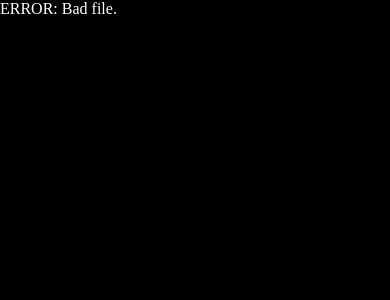
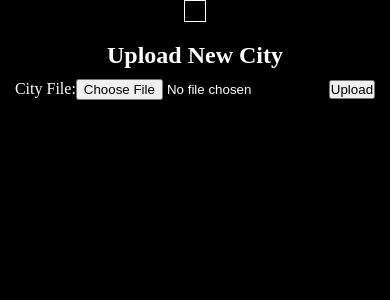
Before and after one commit to indigoparadox/sc2php, a PHP site: page / in a window 390 px wide. Shown: the top 300 px of the page. Run offline with PHP 8.4, Linux system fonts and the light colour scheme.

Commit message:
Added arbitrary file uploads to example.

```diff
--- a/example/index.php
+++ b/example/index.php
@@ -1,62 +1,85 @@
 <?php
 require_once( '../libsc2php.php' );
-// Get the arguments.
-$action = '';
-if( isset( $_REQUEST['action'] ) ) {
-   $action = $_REQUEST['action'];
+
+/* $city = 'test';
+if( isset( $_REQUEST['city'] ) ) {
+   $city = $_REQUEST['city'];
+} */
+
+// See if a hash or city file was given.
+if( isset( $_FILES['city-upload'] ) && 0 == $_FILES['city-upload']['error'] ) {
+   // Process uploaded city if and only if it's a valid city.
+   $sc2_file = fopen( $_FILES['city-upload']['tmp_name'], 'rb' );
+   if( sc2_verify( $sc2_file ) ) {
+      // Hash and parse the contents.
+      $hash = md5( file_get_contents( $_FILES['city-upload']['tmp_name'] ) );
+      $segments = sc2_segments( $sc2_file );
+
+      // Write out a cache json file if not already present.
+      if( !file_exists( $hash.'.json' ) ) {
+         $cache_file = fopen( $hash.'.json', 'w' );
+         fwrite( $cache_file, json_encode( $segments ) );
+         fclose( $cache_file );
+      }
+   } else {
+      // Get rid of this trash.
+      unlink( $_FILES['city-upload']['tmp_name'] );
+   }
+   fclose( $sc2_file );
+
+} elseif( isset( $_GET['hash'] ) && ctype_alnum( $_GET['hash'] ) ) {
+   $hash = $_GET['hash'];
 }
 
-// Load the city data.
-$city_name = 'test';
-unlink( $city_name.'.json' );
-if( !file_exists( $city_name.'.json' ) ) {
-   $sc2_file = fopen( $city_name.'.sc2', 'rb' );
-   if( !sc2_verify( $sc2_file ) ) {
-      echo( 'ERROR: Bad file.' );
-   } else {
-      $segments = sc2_segments( $sc2_file );
-      fclose( $sc2_file );
-      $cache_file = fopen( $city_name.'.json', 'w' );
-      fwrite( $cache_file, json_encode( $segments ) );
-      fclose( $cache_file );
-   }
-} else {
-   $segments = file_get_contents( $city_name.'.json' );
-   $segments = json_decode( $segments );
+// Only even try to show the segments if we have a valid hash.
+if( isset( $_GET['src'] ) && isset( $hash ) ) {
+   $src = true;
 }
+
 ?><html>
  <head>
   <title>SimCity 2000 Decoding Demo</title>
   <style type="text/css">
-   html, body {
-    background: black;
-    color: white;
-    margin: 0px;
-    padding: 0px;
-   }
-   body * {
-    margin: 0px;
-    padding: 0px;
-   }
   </style>
+  <link rel="stylesheet" type="text/css" href="style.css" />
   <script type="text/javascript" src="three.min.js"></script>
   <script type="text/javascript" src="jquery.min.js"></script>
   <script type="text/javascript" src="sc23d.js"></script>
-  <?php if( 'src' != $action ) { ?>
+  <?php if( isset( $hash ) ) { ?>
   <script type="text/javascript">
    $(document).ready( function() {
-    $.getJSON( '<?php echo( $city_name ); ?>.json', function( data ) {
-      sc23d_render_city( data );
+    $.getJSON( '<?php echo( $hash ); ?>.json', function( data ) {
+      sc23d_render_city( data, 800, 600, '#city-map-container' );
+      $('h1').text( data['CNAM'] );
     } );
    } );
   </script>
   <?php } ?>
  </head>
  <body>
-  <pre>
-  <?php if( 'src' == $action ) {
-   print_r( $segments );
-  } ?>
+  <?php if( isset( $hash ) ) { ?>
+  <h1><?php echo( $hash ); ?></h1>
+  <p id="city-hash-link">
+   <a href="?hash=<?php echo( $hash ); ?>">Permalink</a>
+  </p>
+  <?php } ?>
+  <div id="city-map-container"></div>
+  <form
+   enctype="multipart/form-data"
+   action="index.php"
+   method="post"
+   id="city-upload-form"
+  >
+   <h2>Upload New City</h2>
+   <label for="city-upload">City File:</label>
+   <input type="hidden" name="MAX_FILE_SIZE" value="1000000" />
+   <input id="city-upload" name="city-upload" type="file" />
+   <input type="submit" value="Upload" />
+  </form>
+  <?php if( isset( $src ) ) { ?>
+  <pre id="city-map-src">
+   <?php print_r( $segments ); ?>
   </pre>
+  <?php } ?>
  </body>
 </html>
--- a/example/sc23d.js
+++ b/example/sc23d.js
@@ -5,9 +5,9 @@ var sc23dScene = null,
    sc23dMap = null,
    sc23dWaterHeight = 0;
 
-function sc23d_render_city( city ) {
-   var WIDTH = window.innerWidth,
-      HEIGHT = window.innerHeight,
+function sc23d_render_city( city, width, height, selector ) {
+   var WIDTH = width,
+      HEIGHT = height,
       VIEW_ANGLE = 45,
       ASPECT = WIDTH / HEIGHT,
       NEAR = 0.1,
@@ -120,7 +120,7 @@ function sc23d_render_city( city ) {
    sc23dCamera.lookAt( sc23dScene.position );
    sc23dRenderer.setSize( WIDTH, HEIGHT );
    sc23dRenderer.setClearColor( new THREE.Color( 0x000000 ) );
-   $('body').append( sc23dRenderer.domElement );
+   $(selector).append( sc23dRenderer.domElement );
 
    sc23dAnimate();
 }
--- /dev/null
+++ b/example/style.css
@@ -0,0 +1,47 @@
+
+html, body {
+   background: black;
+   color: white;
+   margin: 0px;
+   padding: 0px;
+}
+
+body * {
+   margin: 0px;
+   padding: 0px;
+}
+
+h1 {
+   text-align: center;
+   margin: 20px 0px 0px 0px;
+}
+
+h2 {
+   text-align: center;
+   margin: 0px 0px 10px 0px;
+}
+
+#city-hash-link {
+   text-align: center;
+   margin: 5px 0px 20px 0px;
+}
+
+#city-map-container {
+   border: 1px solid white;
+   display: table;
+   margin: 0px auto;
+   padding: 10px;
+}
+
+#city-upload-form {
+   display: table;
+   margin: 20px auto;
+}
+
+#city-map-src {
+   display: table;
+   margin: 0px auto;
+   width: 600px;
+   height: 200px;
+   overflow: auto;
+}
```
